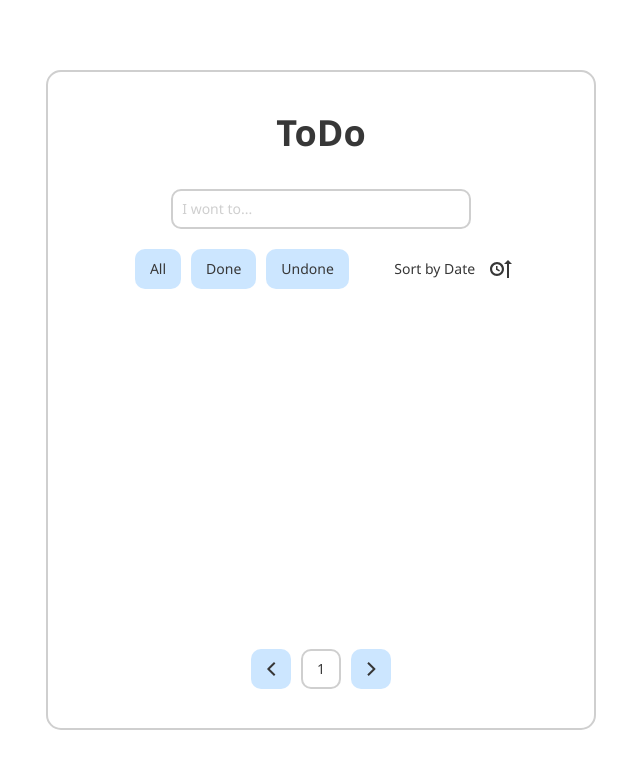
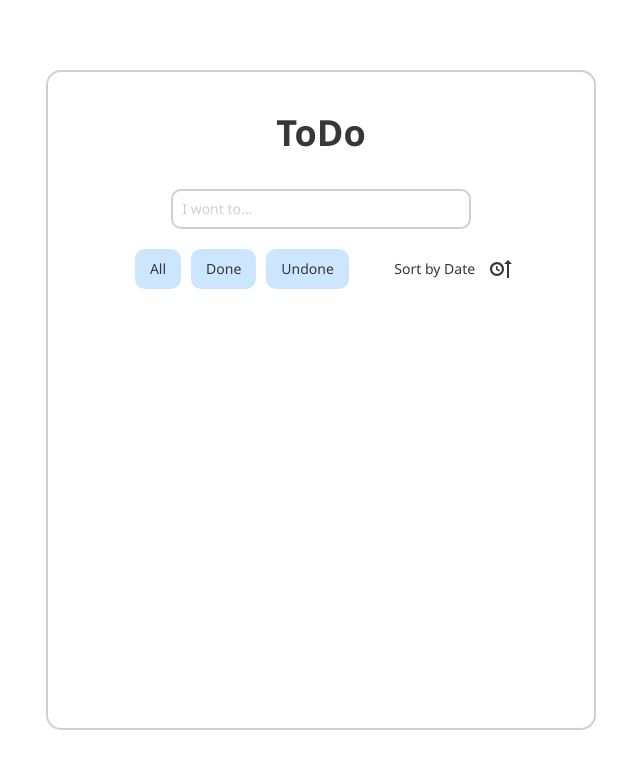
Before and after one commit to AlexandrZ1/todo, a React (Create React App) app in the folder client/: page / in a window 1280 px wide. Shown: the top 768 px of the page, without its empty margins (319-959 px from the left). Built offline with nearby package versions, Linux system fonts and the light colour scheme.

Commit message:
Done pagination

```diff
--- a/client/src/components/Main.jsx
+++ b/client/src/components/Main.jsx
@@ -4,16 +4,31 @@ import List from "./todo/List";
 import Pagination from "./Pagination";
 import style from "./Main.module.scss";
 import { useState } from "react";
+import usePagination from "../hooks/pagination.hook";
 const Main = () => {
   const [todos, setTodos] = useState([]);
-  const [indexPaginat, setindexPaginat] = useState(0)
+  const { pages, showPagination, pageCount, currentPage, setCurrentPage } =
+    usePagination(
+      todos.reduce((sum, current) => (current.visible ? ++sum : sum), 0),
+      5
+    );
+    console.log(999, todos.reduce((sum, current) => (current.visible ? ++sum : sum), 0))
+  console.log(currentPage);
   return (
     <div className={style.main}>
       <h1>ToDo</h1>
       <Input setTodos={setTodos} />
       <Sort todos={todos} setTodos={setTodos} />
-      <List todos={todos} setTodos={setTodos} indexP={indexPaginat} setIndexP={setindexPaginat} />
-      <Pagination todos={todos} setTodos={setTodos} indexP={indexPaginat} setIndexP={setindexPaginat} />
+      <List todos={todos} setTodos={setTodos} currentPage={currentPage} />
+      {showPagination && (
+        <Pagination
+          todos={todos}
+          pages={pages}
+          pageCount={pageCount}
+          currentPage={currentPage}
+          setCurrentPage={setCurrentPage}
+        />
+      )}
     </div>
   );
 };
--- a/client/src/components/Pagination.jsx
+++ b/client/src/components/Pagination.jsx
@@ -1,12 +1,13 @@
 import style from './Pagination.module.scss'
 
-const Pagination = () => {
+const Pagination = ({todos,setTodos,pages, pageCount, currentPage, setCurrentPage}) => {
     return (<div className={style.container}>
-        <div className={style.prev}></div>
+        <div className={style.prev} onClick={()=>setCurrentPage(1)}></div>
         <div className={style.steps}>
-            <div className={style.number}>1</div>
+            {pages.map((item)=><div className={style.number} onClick={()=>setCurrentPage(item)}>{item}</div>
+            )}
         </div>
-        <div className={style.next}></div>
+        <div className={style.next} onClick={()=>setCurrentPage(pageCount)}></div>
     </div>)
 }
 
--- a/client/src/components/todo/List.jsx
+++ b/client/src/components/todo/List.jsx
@@ -1,7 +1,7 @@
 import Item from "./Item";
 import style from "./List.module.scss";
 
-const List = ({ todos, setTodos, indexP, setIndexP }) => {
+const List = ({ todos, setTodos, currentPage }) => {
   const handleDone = (setTodos, todo) => {
     if (!todo.done) {
       setTodos((prevState) =>
@@ -29,15 +29,13 @@ const List = ({ todos, setTodos, indexP, setIndexP }) => {
   const handleDelete = (setTodos, todo) => {
     setTodos((prevState) => prevState.filter((item, i) => item.id !== todo.id));
   };
-
+  console.log(currentPage);
   return (
     <div className={style.container}>
       {todos
         .filter((item) => item.visible)
-        .map((item, i) => {
-          console.log(i,indexP,todos);
-          if (true) {
-            return (
+        .slice((currentPage - 1) * 5, currentPage * 5)
+        .map((item) => (
           <Item
             key={item.id}
             todo={item}
@@ -45,9 +43,7 @@ const List = ({ todos, setTodos, indexP, setIndexP }) => {
             handleDelete={handleDelete}
             handleDone={handleDone}
           />
-            );
-          }
-        })}
+        ))}
     </div>
   );
 };
--- /dev/null
+++ b/client/src/hooks/pagination.hook.js
@@ -0,0 +1,27 @@
+import { useMemo, useState } from "react";
+
+const usePagination = (count, rowsVisibleCount) => {
+  const [currentPage, setCurrentPage] = useState(1);
+  const pageCount = useMemo(() => {
+    return Math.ceil(count / rowsVisibleCount);
+  }, [count, rowsVisibleCount]);
+
+  const pages = useMemo(() => {
+    const value = Array.from(new Array(pageCount), (_, k) => k + 1);
+    return value;
+  }, [pageCount]);
+
+  const showPagination = useMemo(() => {
+    return count > rowsVisibleCount;
+  }, [count, rowsVisibleCount]);
+
+  return {
+    pages,
+    showPagination,
+    pageCount,
+    currentPage,
+    setCurrentPage
+  };
+};
+
+export default usePagination;
```
Lines whose indentation alone changed are shown as unchanged.
